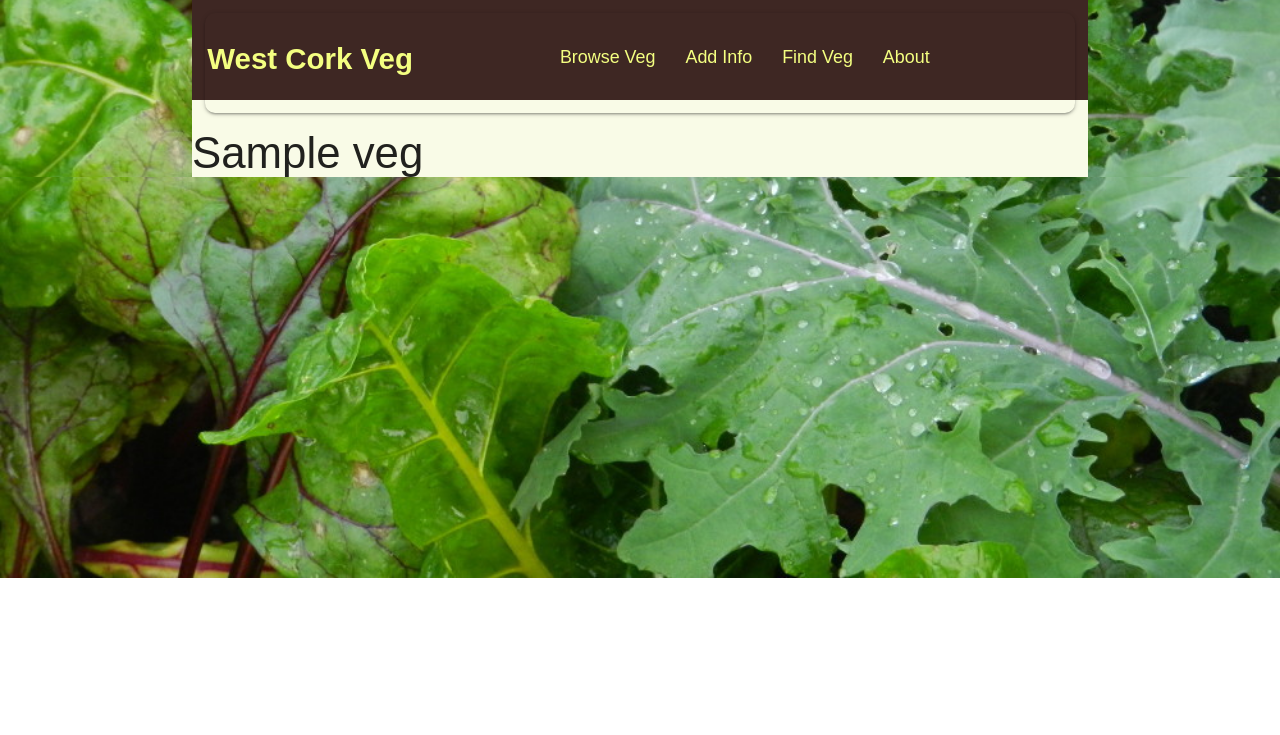
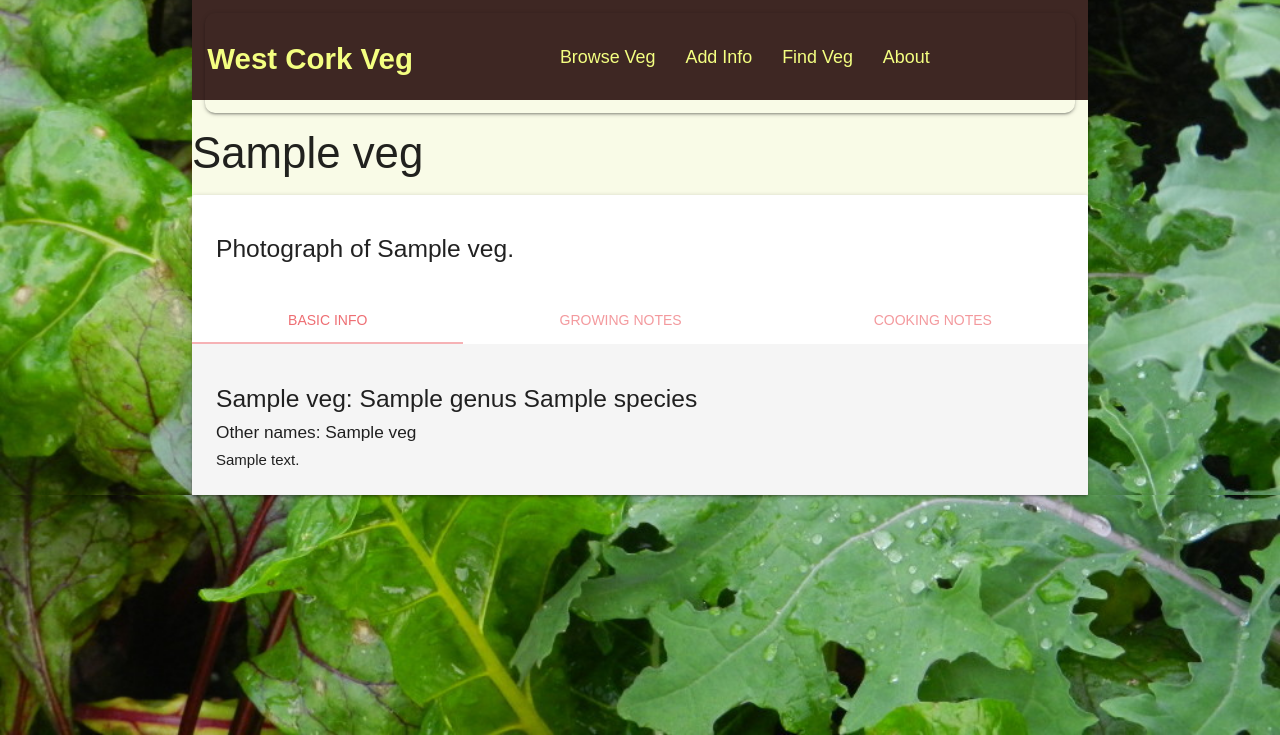
Before and after one commit to teraspora/wc-veg, a Flask app: template templates/showveg.html in a window 1280 px wide. Shown: the top 735 px of the page. Run offline with Flask 2, Linux system fonts and the light colour scheme; the template is opened without the code that fills it: most values are stand-ins (such as "Sample title", 1, 10 or a date in 2020); some libraries are stand-ins or nearby versions.

Commit message:
Set up Materialize tabbed card to display veg info in showveg.html

```diff
--- a/static/scripts/index.js
+++ b/static/scripts/index.js
@@ -19,9 +19,9 @@ $(document).ready(function(){
   // $('.parallax').parallax();
 
   // // Activate tabs
-  // $('.tabs').tabs();
+  $('.tabs').tabs();
 
-  $('.collapsible').collapsible();
+  // $('.collapsible').collapsible();
 
   $('select').formSelect();
 
--- a/templates/showveg.html
+++ b/templates/showveg.html
@@ -10,6 +10,34 @@
 {% endblock %}
 
 {% block content %}
-   <h3> {{ veg.common_name.capitalize() }} </h3>
+<h3> {{ veg.common_name.capitalize() }} </h3>
+
+<div class="card">
+  <div class="card-content">
+    <h5>Photograph of {{ veg.common_name }}.</h5>
+  </div>
+  <div class="card-tabs">
+    <ul class="tabs tabs-fixed-width">
+      <li class="tab"><a class="active" href="#basic-info">Basic Info</a></li>
+      <li class="tab"><a href="#grow-notes">Growing Notes</a></li>
+      <li class="tab"><a href="#cook-notes">Cooking Notes</a></li>
+    </ul>
+  </div>
+  <div class="card-content grey lighten-4">
+    <div id="basic-info">
+        <h5> {{ veg.common_name.capitalize() }}: {{ veg.genus.capitalize() }} {{ veg.species }} </h5>
+        <h6> Other names: {{ veg.other_names }} </h6>
+        <p> {{ veg.description }} </p>
+    </div>
+    <div id="grow-notes">
+        <h5> Growing notes for {{ veg.common_name }}:</h5>
+        <p> {{ veg.grow_notes }} </p>
+    </div>
+    <div id="cook-notes">
+        <h5> Cooking notes for {{ veg.common_name }}:</h5>
+        <p> {{ veg.cook_notes }}</p>
+    </div>
+  </div>
+</div>
 
 {% endblock %}
```
